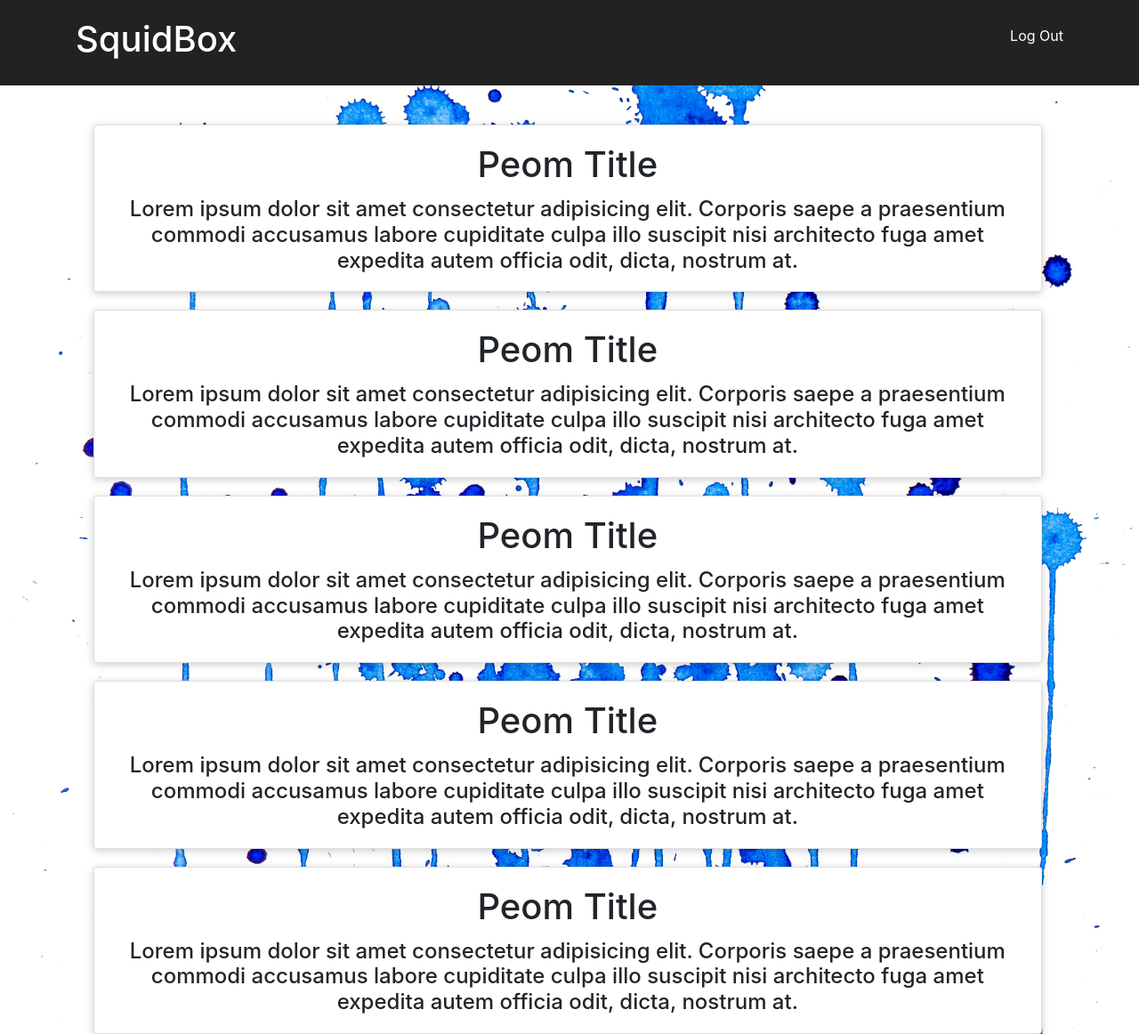
After one commit to HV-2022-Team-Rocket/squidbox, a PHP site: page /poems.html in a window 1280 px wide. The commit adds this page. Shown: the whole page at 89% size. Run offline with PHP 8.4, Linux system fonts and the light colour scheme.

Commit message:
blog css and html

```diff
--- /dev/null
+++ b/public/poems.html
@@ -0,0 +1,69 @@
+<!DOCTYPE html>
+<html>
+    <head>
+        <meta charset="utf-8">
+        <meta http-equiv="X-UA-Compatible" content="IE=edge">
+        <title></title>
+        <meta name="description" content="">
+        <meta name="viewport" content="width=device-width, initial-scale=1">
+        <link rel="stylesheet" href="styles/style.css">
+        <link rel="stylesheet" href="https://stackpath.bootstrapcdn.com/bootstrap/4.3.1/css/bootstrap.min.css" integrity="sha384-ggOyR0iXCbMQv3Xipma34MD+dH/1fQ784/j6cY/iJTQUOhcWr7x9JvoRxT2MZw1T" crossorigin="anonymous">
+    </head>
+    <body class="description">
+      <div class="container">
+        <nav class="nav">
+          <div class="container">
+            <h1 class="logo"><a href="./dashboard">SquidBox</a></h1>
+            <ul>
+              <li><a href="#home">Log Out</a></li>
+            </ul>
+          </div>
+        </nav>
+      </div>
+      <div class="poem_content">
+      <div class="container">
+    <div>
+      <div class="card" style="width: 96%;">
+        <div class="card-body">
+          <h1 class="card-title">Peom Title</h1>
+          <h4 class="card-text">Lorem ipsum dolor sit amet consectetur adipisicing elit. Corporis saepe a praesentium commodi accusamus labore cupiditate culpa illo suscipit nisi architecto fuga amet expedita autem officia odit, dicta, nostrum at.</h4>
+        </div>
+      </div>
+    </div>
+    <div>
+      <div class="card" style="width: 96%;">
+        <div class="card-body">
+          <h1 class="card-title">Peom Title</h1>
+          <h4 class="card-text">Lorem ipsum dolor sit amet consectetur adipisicing elit. Corporis saepe a praesentium commodi accusamus labore cupiditate culpa illo suscipit nisi architecto fuga amet expedita autem officia odit, dicta, nostrum at.</h4>
+        </div>
+      </div>
+    </div>
+    <div>
+      <div class="card" style="width: 96%;">
+        <div class="card-body">
+          <h1 class="card-title">Peom Title</h1>
+          <h4 class="card-text">Lorem ipsum dolor sit amet consectetur adipisicing elit. Corporis saepe a praesentium commodi accusamus labore cupiditate culpa illo suscipit nisi architecto fuga amet expedita autem officia odit, dicta, nostrum at.</h4>
+        </div>
+      </div>
+    </div>
+    <div>
+      <div class="card" style="width: 96%;">
+        <div class="card-body">
+          <h1 class="card-title">Peom Title</h1>
+          <h4 class="card-text">Lorem ipsum dolor sit amet consectetur adipisicing elit. Corporis saepe a praesentium commodi accusamus labore cupiditate culpa illo suscipit nisi architecto fuga amet expedita autem officia odit, dicta, nostrum at.</h4>
+        </div>
+      </div>
+    </div>
+    <div>
+      <div class="card" style="width: 96%;">
+        <div class="card-body">
+          <h1 class="card-title">Peom Title</h1>
+          <h4 class="card-text">Lorem ipsum dolor sit amet consectetur adipisicing elit. Corporis saepe a praesentium commodi accusamus labore cupiditate culpa illo suscipit nisi architecto fuga amet expedita autem officia odit, dicta, nostrum at.</h4>
+        </div>
+      </div>
+    </div>
+      </div>
+    </div>
+          <script src="script.js"></script>
+    </body>
+</html>
--- a/public/styles/style.css
+++ b/public/styles/style.css
@@ -9,7 +9,7 @@
 body {
   font-family: 'Open Sans', sans-serif;
   color: #222;
-  padding-bottom: 50px;
+  padding-top: 100px;
 }
 
 .container {
@@ -116,20 +116,38 @@ body {
   letter-spacing: 1.2px;
 }
 
+.card-body{
+text-align: center;
+}
+
+.poem_content{
+  margin-top: 40px;
+}
 /* profile page */
 .profile {
     background-color: rgb(255, 255, 255);
     border-radius: 10px
 }
 
+.containercard{
+  position: relative;
+  justify-content: center;
+}
 .card {
     width: 350px;
     box-shadow: 0 2px 10px rgb(0, 0, 0, 0.2);
     border-radius: 10px;
     background-color: #fff;
     overflow: hidden;
+    margin: 20px;
 }
-
+.description{
+  background-image: url('images/dan-cristian-padure-XOXMERp2LZE-unsplash.jpg');
+  background-repeat: no-repeat;
+  background-size: cover;
+  background-position: top center;
+  height: 100vh;
+}
 .image {
     object-fit: cover;
 }
```
Also changed, not shown: public/lobby.html (deleted, +0 -65 lines), public/profile.html (deleted, +0 -30 lines), public/styles/images/dan-cristian-padure-XOXMERp2LZE-unsplash.jpg (added).
